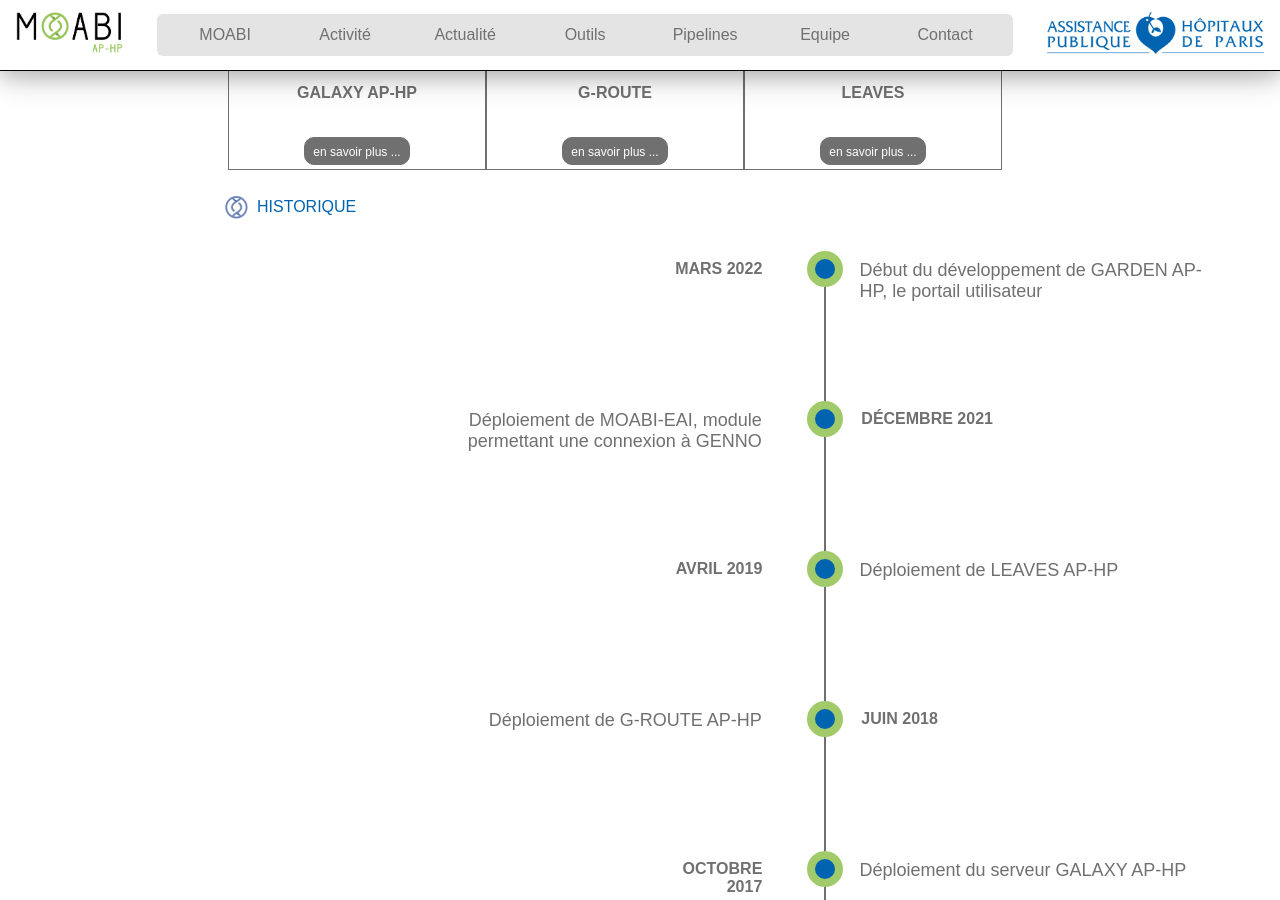
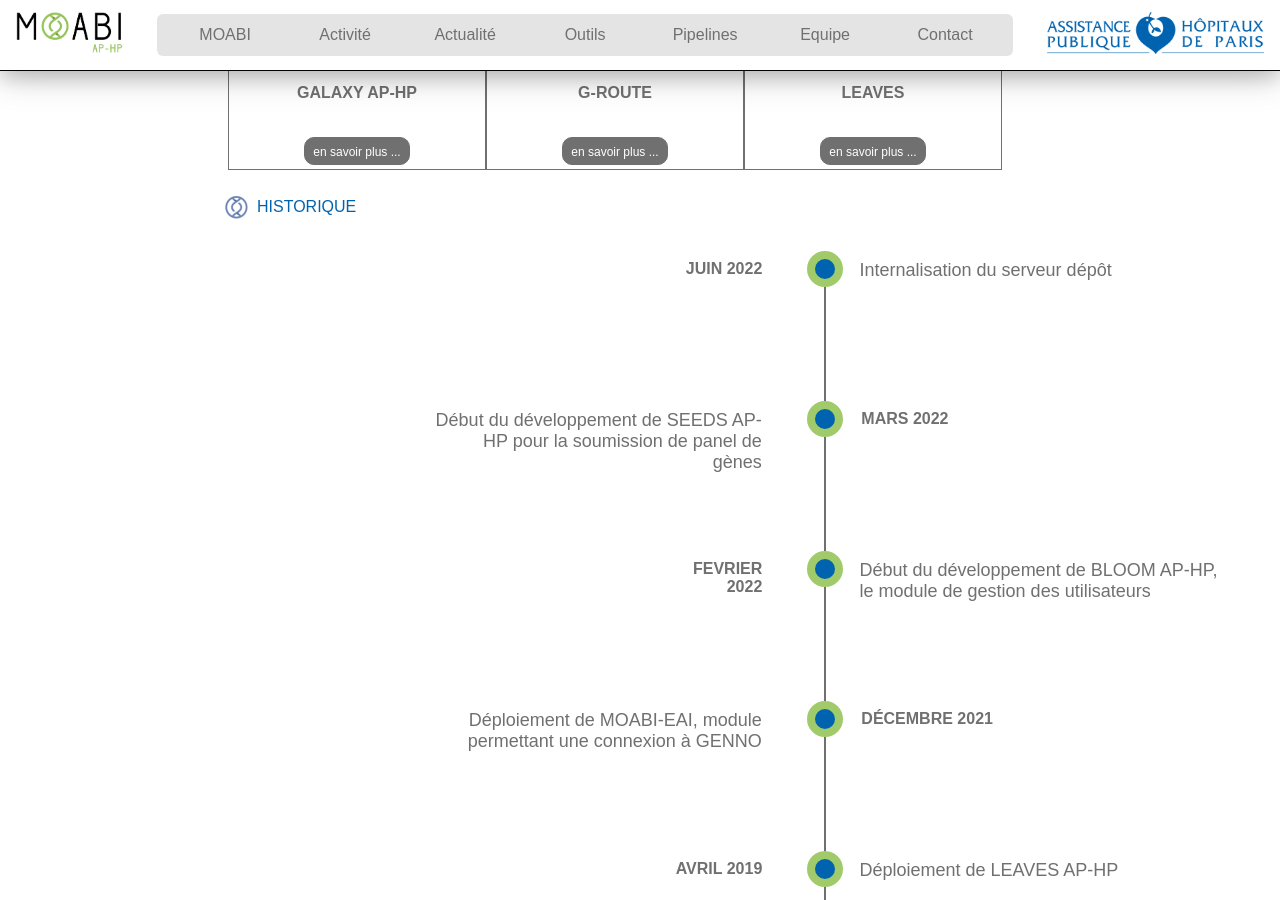
Before and after one commit to moabi-aphp/moabi-aphp.github.io, a Jekyll site: the page built from index.html, in a window 1280 px wide and 900 px high, scrolled down 1180 px. Built offline with Jekyll 4.4.1, drawn with Linux system fonts in a browser that asks for light colours; nearby versions of some CDN libraries.

Commit message:
ajout d'élement à l'historique

```diff
--- a/_data/historique.yml
+++ b/_data/historique.yml
@@ -12,5 +12,9 @@
   detail: Déploiement de LEAVES AP-HP
 - date: Décembre 2021
   detail: Déploiement de MOABI-EAI, module permettant une connexion à GENNO
+- date: Fevrier 2022
+  detail: Début du développement de BLOOM AP-HP, le module de gestion des utilisateurs
 - date: Mars 2022
-  detail: Début du développement de GARDEN AP-HP, le portail utilisateur
+  detail: Début du développement de SEEDS AP-HP pour la soumission de panel de gènes
+- date: Juin 2022
+  detail: Internalisation du serveur dépôt
```
